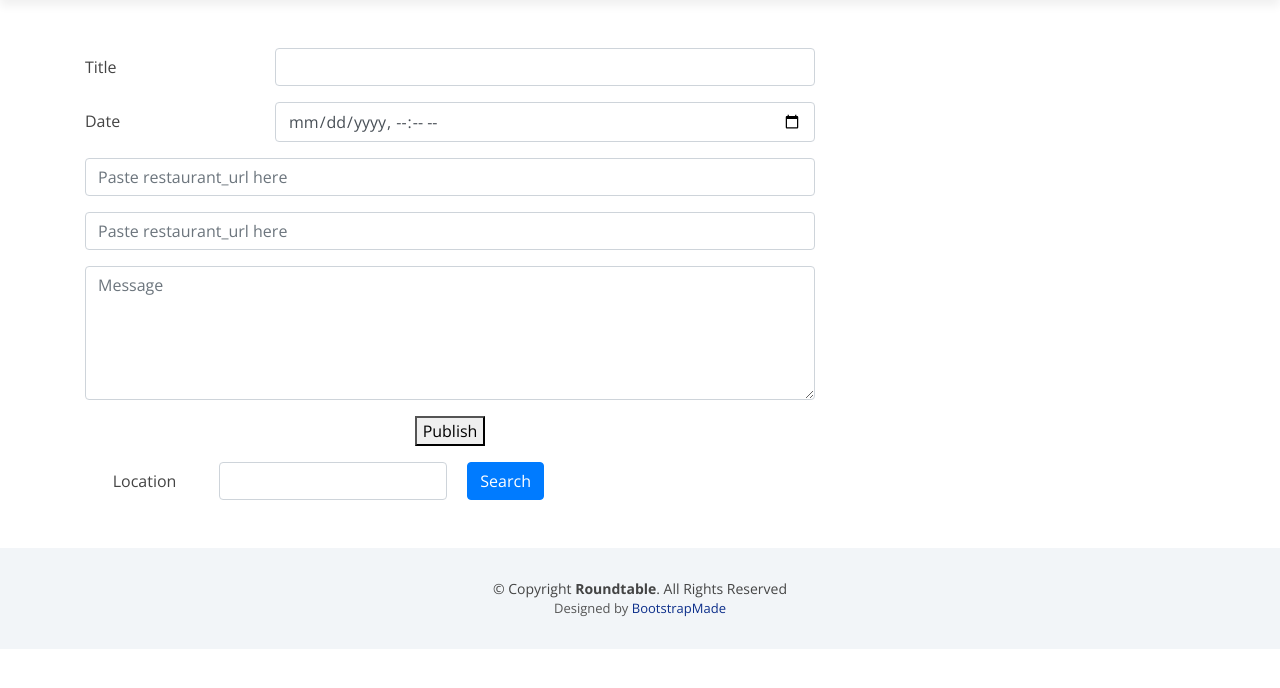
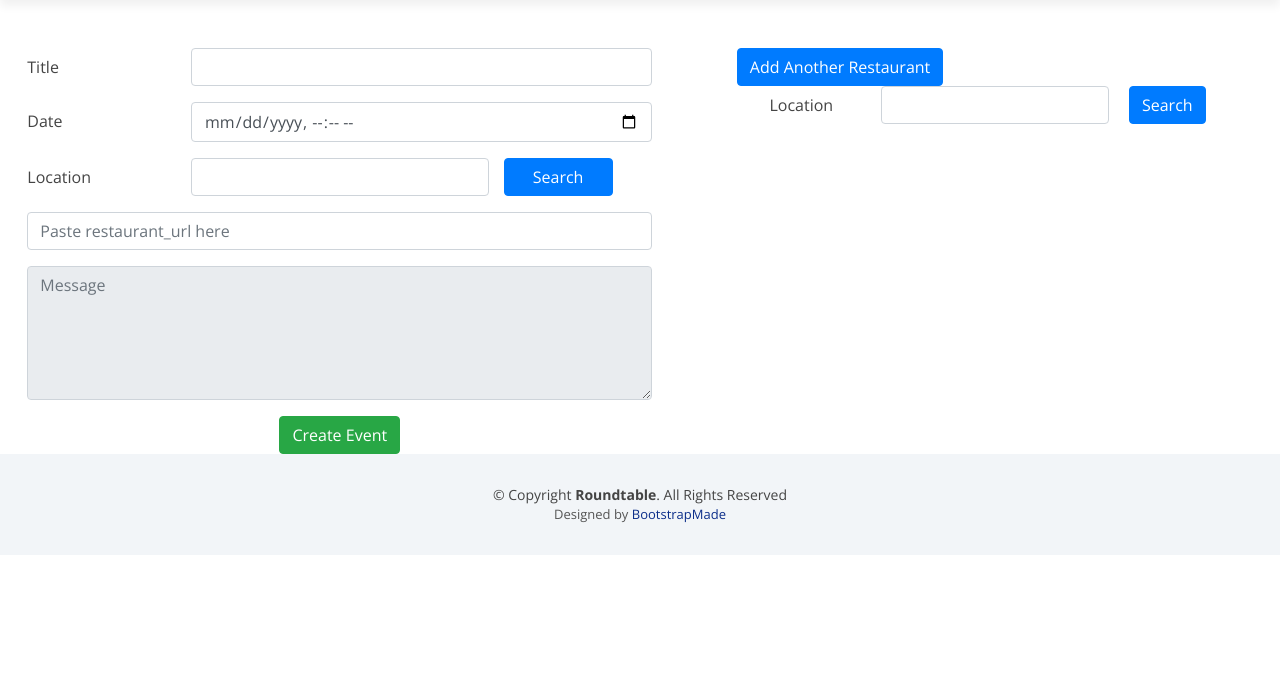
Before and after one commit to simonxzhu/roundtable, a Django app: template apps/roundtable/templates/roundtable/createevent.html in a window 1280 px wide. Shown: the part 84-772 px from the top of the page. Run offline with Django 3.2, Linux system fonts and the light colour scheme; the template is opened without the code that fills it, so the values that code supplies are empty; parts of the project's set-up code (start-up, migrations or seed data) failed here and were passed over; some libraries are stand-ins or nearby versions.

Commit message:
Javascript in event creation

```diff
--- /dev/null
+++ b/apps/roundtable/static/roundtable/js/script.js
@@ -0,0 +1,25 @@
+$(document).ready(function () {
+    //@naresh action dynamic childs
+    var next = 1;
+    $("#add-more").click(function(e){
+        e.preventDefault();
+        var addto = "#field" + next;
+        var addRemove = "#field" + (next);
+        next = next + 1;
+        var newIn = '<div id="field' + next +'"><div class="form-group" name="field'+ next +'"><input type="text" class="form-control" name="rest'+ next +'" placeholder="Paste restaurant_url here" data-rule="minlen:4" data-msg="Please enter at least 8 chars of subject"/><div class="validation"></div></div></div>'
+        console.log(newIn);
+        var newInput = $(newIn);
+        $(addto).after(newInput);
+        $("#field" + next).attr('data-source',$(addto).attr('data-source'));
+        $("#count").val(next);
+
+            $('.remove-me').click(function(e){
+                e.preventDefault();
+                var fieldNum = this.id.charAt(this.id.length-1);
+                var fieldID = "#field" + fieldNum;
+                $(this).remove();
+                $(fieldID).remove();
+            });
+    });
+
+});
--- a/apps/roundtable/templates/roundtable/createevent.html
+++ b/apps/roundtable/templates/roundtable/createevent.html
@@ -1,9 +1,15 @@
 {% extends 'base.html' %}
 {% load static %}
 {% block dashboard %}
-    <div class="container mt-5">
-        <div class="row d-flex justify-content-between">
-            <div class="col-8">
+<head>
+    <script src="//code.jquery.com/jquery-1.11.1.min.js"></script>
+    {% load static %}
+    <script src="{% static 'roundtable/js/script.js' %}"></script>
+</head>
+
+<body>
+    <div class="row mt-5">
+        <div class="container d-inline-block col-sm-6">
             <form action="/process_addevent" method="post" id="new_event">
                 {% csrf_token %}
                 <div class="form-group row">
@@ -19,10 +25,15 @@
                     </div>
                 </div>
                 <div class="form-group row">
+                    <label for="location" class="col-sm-3 col-form-label">Location</label>
+                    <div class="col-sm-6">
+                        <input type="text" class="form-control" id="location" name="location">
+                    </div>
+                    <button class="btn btn-primary col-sm-2">Search</button>
+                </div>
 
-
-                        <div class="container">
-                            <div class="form">
+                <div class="form-group" id="field" >
+                    <div id="field1">
                         <div class="form-group">
                             <input type="text" class="form-control" name="rest1" id="restaurant_url"
                                    placeholder="Paste restaurant_url here"
@@ -30,29 +41,23 @@
                                    data-msg="Please enter at least 8 chars of subject"/>
                             <div class="validation"></div>
                         </div>
-                                <div class="form-group">
-                                    <input type="text" class="form-control" name="rest2" id="restaurant_url"
-                                           placeholder="Paste restaurant_url here"
-                                           data-rule="minlen:4"
-                                           data-msg="Please enter at least 8 chars of subject"/>
-                                    <div class="validation"></div>
-                                </div>
-                                <div class="form-group">
-                        <textarea class="form-control" name="message" rows="5" data-rule="required"
-                                  data-msg="Please write something for us" placeholder="Message"></textarea>
-                                    <div class="validation"></div>
-                                </div>
-                                <div class="text-center">
-                                    <button type="submit">Publish</button>
-                                </div>
                     </div>
 
                 </div>
+                <div class="form-group">
+                    <textarea class="form-control" name="message" rows="5" data-rule="required" data-msg="Please write something for us" placeholder="Message" disabled></textarea>
+                    <div class="validation"></div>
+                </div>
+
+
+                <div class="text-center">
+                    <button type="submit" class="btn btn-success">Create Event</button>
                 </div>
             </form>
+        </div>
 
-                <div class="row d-flex justify-content-between">
-                    <div class="col-8">
+        <div class="container d-inline-block col-sm-5">
+            <button id="add-more" name="add-more" class="btn btn-primary">Add Another Restaurant</button>
             <form action="/process_search" method="post" id="new_event">
                 {% csrf_token %}
                 <div class="form-inline">
@@ -75,7 +80,7 @@
             {% if 'top_restaurants' in request.session %}
                 {% for rest in request.session.top_restaurants %}
                     <div class="container-fluid yelp-restaurants">
-                                    <div class="card" style="width: 18rem;">
+                        <div class="card">
                             <img src="{{ rest.image_url }}" class="card-img-top" alt="...">
                             <div class="card-body">
                                 <h5 class="card-title">{{ rest.name }}</h5>
@@ -88,7 +93,5 @@
             {% endif %}
         </div>
     </div>
-            </div>
-        </div>
-    </div>
+</body>
 {% endblock %}
```
Also changed, not shown: apps/roundtable/views.py (+46 -80 lines). Lines whose indentation alone changed are shown as unchanged.
